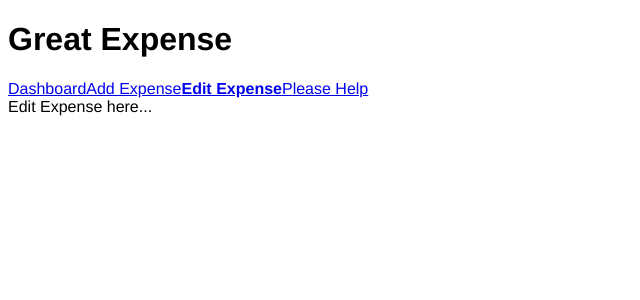
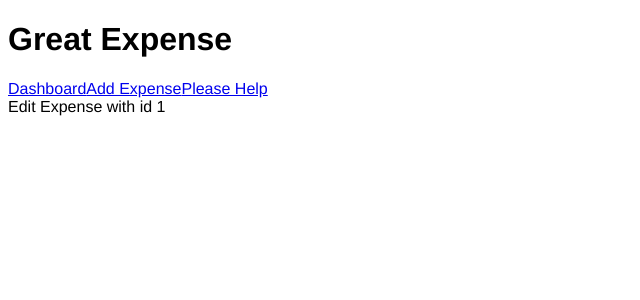
Before and after one commit to jncameron/greatExpense, a React app: page /edit/1 in a window 1280 px wide. Shown: the top 300 px of the page, without its empty margins (0-640 px from the left). Built offline with nearby package versions, Linux system fonts and the light colour scheme.

Commit message:
starting on state

```diff
--- a/src/components/EditExpensePage.js
+++ b/src/components/EditExpensePage.js
@@ -6,7 +6,7 @@ class EditExpensePage extends Component {
   render() {
     console.log(this.props);
     return (
-      <div>Edit Expense here...</div>
+      <div>Edit Expense with id {this.props.match.params.id}</div>
     )
   }
 }
--- a/src/components/Header.js
+++ b/src/components/Header.js
@@ -8,7 +8,6 @@ const Header = () => {
       <h1>Great Expense</h1>
       <NavLink to="/" activeClassName="is-active" exact={true}>Dashboard</NavLink>
       <NavLink to="/create" activeClassName="is-active">Add Expense</NavLink>
-      <NavLink to="/edit" activeClassName="is-active">Edit Expense</NavLink>
       <NavLink to="/help" activeClassName="is-active">Please Help</NavLink>
     </header>
 
--- a/src/routes/AppRouter.js
+++ b/src/routes/AppRouter.js
@@ -15,7 +15,7 @@ const AppRouter = () => (
       <Switch>
         <Route path="/" component={App} exact={true}/>
         <Route path="/create" component={AddExpensePage} />
-        <Route path="/edit" component={EditExpensePage} />
+        <Route path="/edit/:id" component={EditExpensePage} />
         <Route path="/help" component={HelpPage} />
         <Route component={NotFoundPage} />
       </Switch>
```
Also changed, not shown: src/actions/expenses.js (added, +33 -0 lines).
